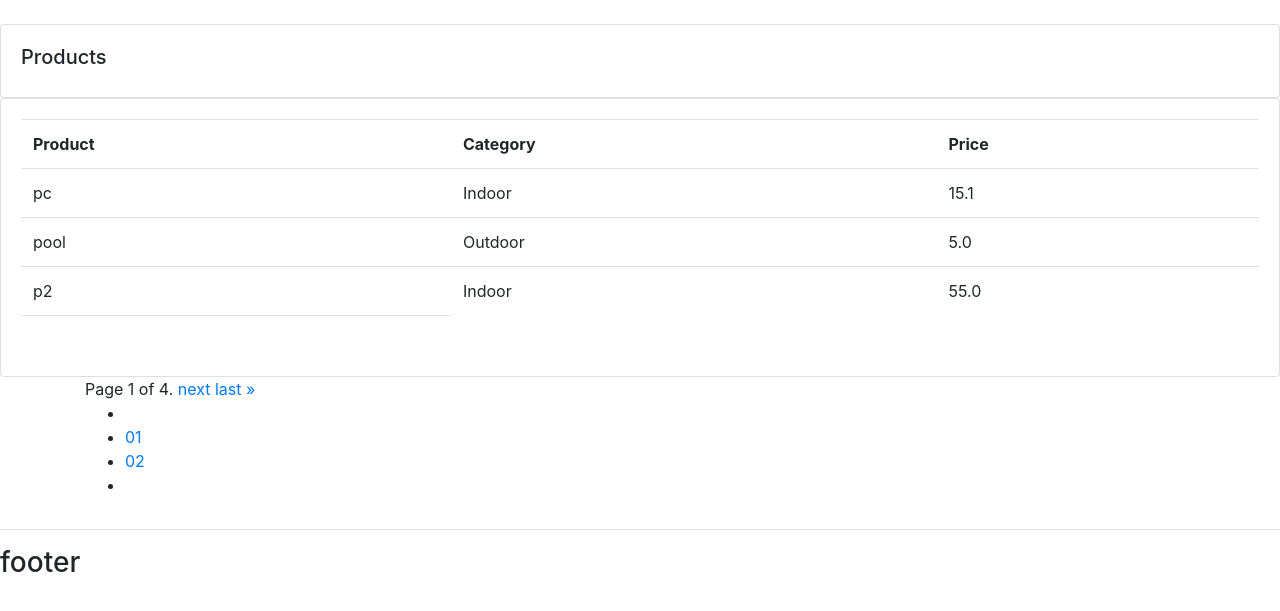
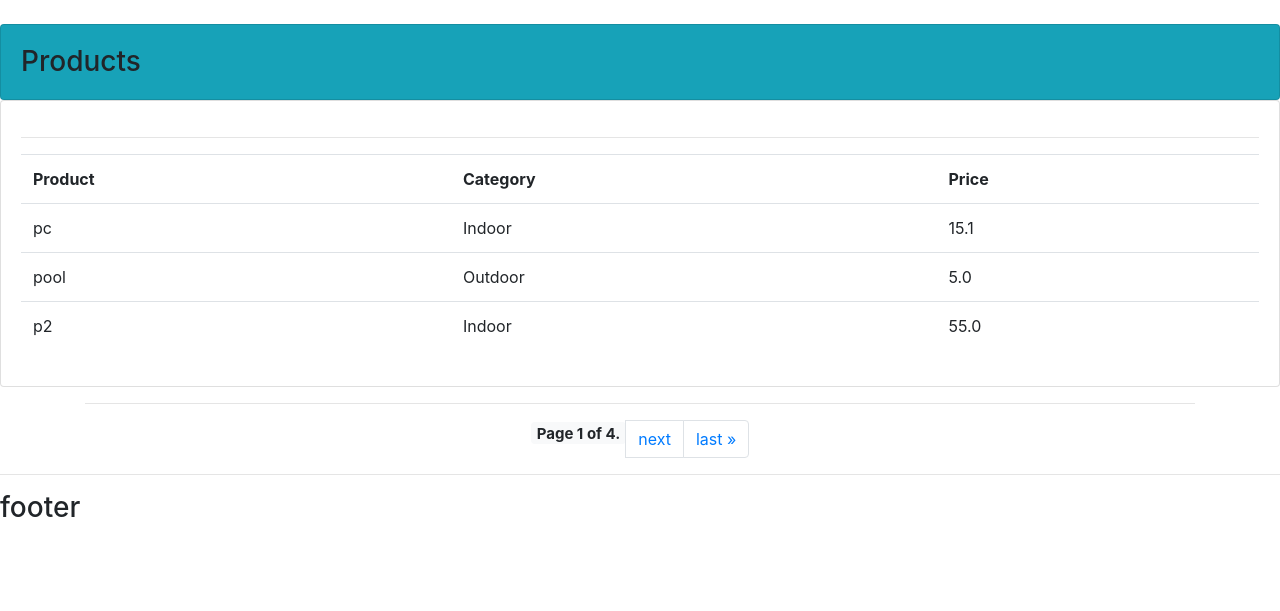
Before and after one commit to aamdo/CustomerManagement, a Django app: page /products/ in a window 1280 px wide. Shown: the part 76-687 px from the top of the page. Run offline with Django 3.2, Linux system fonts and the light colour scheme; data comes from the database, SQL or seed files in the repository; some libraries are stand-ins or nearby versions; grey boxes are pictures that could not be loaded.

Commit message:
pt14 4:18

```diff
--- a/accounts/urls.py
+++ b/accounts/urls.py
@@ -2,6 +2,9 @@ from django.urls import path
 from  .import views
 
 urlpatterns = [
+    path('register/',views.registerPage,name='register'),
+    path('login/',views.loginPage,name='login'),
+
     path('', views.home, name='home'),
     path('products/', views.products, name='products'),
     path('customer/<str:pk_test>/', views.customer, name='customer'),
--- a/accounts/views.py
+++ b/accounts/views.py
@@ -1,12 +1,23 @@
 from django.shortcuts import render,redirect
 from django.http import HttpResponse
 from django.forms import inlineformset_factory
+from django.contrib.auth.forms import UserCreationForm
 from .models import *
 from .forms import OrderForm
 from .filters import OrderFilter
 from django.core.paginator import Paginator
 
 # Create your views here.
+
+def registerPage(request):
+    form = UserCreationForm()
+    context = {'form':form}
+    return render(request,'accounts/register.html',context)
+
+def loginPage(request):
+    context = { }
+    return render(request,'accounts/login.html',context)
+
 
 def home(request):
     orders = Order.objects.all()
--- /dev/null
+++ b/templates/accounts/login.html
@@ -0,0 +1 @@
+<h3>login</h3>
--- a/templates/accounts/products.html
+++ b/templates/accounts/products.html
@@ -3,16 +3,17 @@
 {% block content %}
 	<br>
 
-	<div class="row">
-		<div class="col-md">
-			<div class="card card-body">
-				<h5>Products</h5>
-			</div>
 
 
+	<div class="card bg-info">
+		<div class="card-body text-left">
+		  <h3 class="card-text">Products</h3>
+		</div>
+	</div>
 
 	<div class="card card-body">
 		<table class="table">
+
 			<tr>
 				<th>Product</th>
 				<th>Category</th>
@@ -26,7 +27,7 @@
 					<td>{{p.price}}</td>
 				</tr>
 			{% endfor %}
-						<td></td>
+			<hr>
 
 		</table>
 	</div>
@@ -41,51 +42,29 @@
 
 
 	<div class="container">
-					<div class="pagination" >
-						<span class="step-links">
+		<hr>
+
+			<ul class="pagination justify-content-center">
 				{% if ps.has_previous %}
-								<a href="?page=1">&laquo; first</a>
-								<a href="?page={{ ps.previous_page_number }}">previous</a>
+					<li class="page-item"><a class="page-link"  href="?page=1">&laquo; first</a></li>
+					<li class="page-item"><a class="page-link"  href="?page={{ ps.previous_page_number }}">previous</a></li>
 				{% endif %}
 
 				<span class="current">
+					<h5>
+					<li class="badge badge-light">
 						Page {{ ps.number }} of {{ ps.paginator.num_pages }}.
+					</li>
+				</h5>
 				</span>
 
 				{% if ps.has_next %}
-								<a href="?page={{ ps.next_page_number }}">next</a>
-								<a href="?page={{ ps.paginator.num_pages }}">last &raquo;</a>
+
+					<li class="page-item"><a class="page-link"  href="?page={{ ps.next_page_number }}">next</a></li>
+					<li class="page-item"><a class="page-link"  href="?page={{ ps.paginator.num_pages }}">last &raquo;</a></li>
 				{% endif %}
-						</span>
-					</div>
-				</div>
-
-					<div class="container">
-						<div class="row">
-							<div class="col-lg-9">
-								<div class="m-0">
-									<div class="row">
-										<div class="col-lg-12">
-											<div class="pagination_wrap">
-												<ul>
-													<li><a href="#"> <i class="ti-angle-left"></i> </a></li>
-													<li><a href="#"><span>01</span></a></li>
-													<li><a href="#"><span>02</span></a></li>
-													<li><a href="#"> <i class="ti-angle-right"></i> </a></li>
 			</ul>
-											</div>
-										</div>
-									</div>
-								</div>
-							</div>
-						</div>
-					</div>
-
-
-
-
 
 	</div>
 
-	</div>
 {% endblock content %}
```
Also changed, not shown: templates/accounts/register.html (added, +10 -0 lines). Lines whose indentation alone changed are shown as unchanged.
